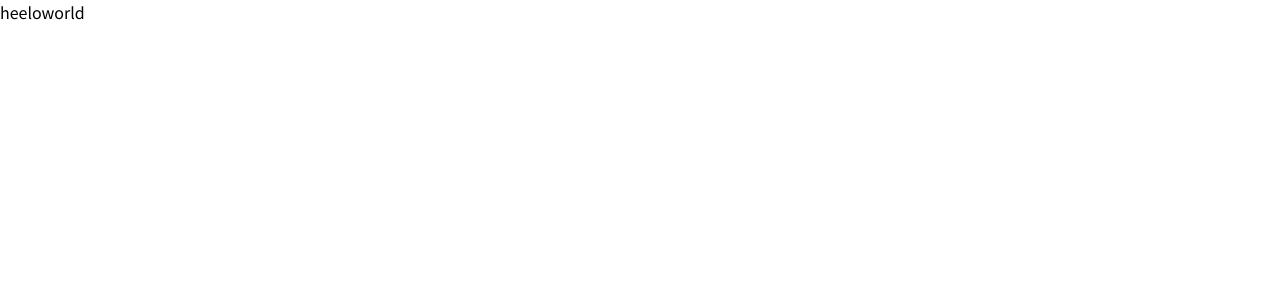
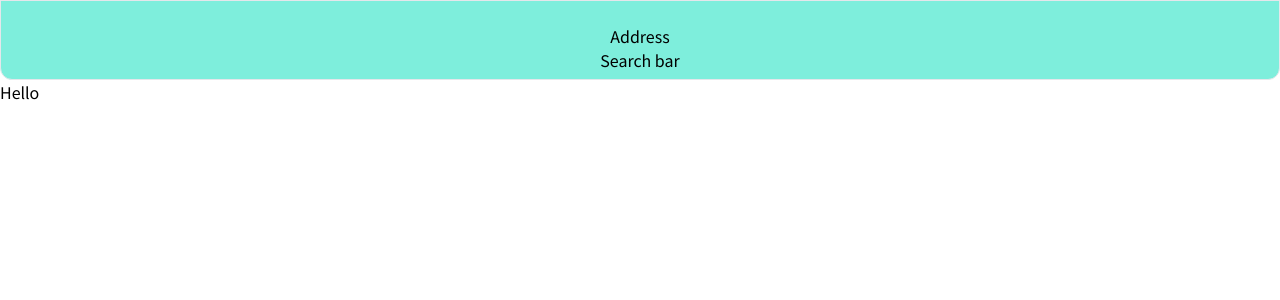
Before and after one commit to taegeun1111/next.js_playground, a Next.js app: page / in a window 1280 px wide. Shown: the top 300 px of the page. Built offline with nearby package versions, Linux system fonts and the light colour scheme.

Commit message:
FEAT: tailwind

```diff
--- /dev/null
+++ b/app/components/navigation/BottomNavigation.tsx
@@ -0,0 +1,5 @@
+export default function BottomNavigation() {
+  return (
+    <div></div>
+  )
+}
--- /dev/null
+++ b/app/components/navigation/TopNavigation.tsx
@@ -0,0 +1,10 @@
+export default function TopNavigation() {
+  return (
+    <nav className="">
+      <div className="flex flex-col w-full h-20 justify-center items-center border rounded-b-xl bg-teal-300/80">
+        <div className="mt-4">Address</div>
+        <div>Search bar</div>
+      </div>
+    </nav>
+  );
+}
--- /dev/null
+++ b/app/components/section/MainSection.tsx
@@ -0,0 +1,5 @@
+export default function MainSection(){
+  return (
+    <div>Hello</div>
+  )
+}
--- a/app/layout.tsx
+++ b/app/layout.tsx
@@ -13,7 +13,7 @@ export default function RootLayout({
 }) {
   return (
     <html lang="en" className={NotoSansKR.className}>
-      <body className="h-screen">{children}</body>
+      <body className="min-h-screen max-w-screen-xl">{children}</body>
     </html>
   );
 }
--- a/app/page.tsx
+++ b/app/page.tsx
@@ -1,5 +1,13 @@
-export default function Home(){
-  return(
-   <div>heeloworld</div>
-  )
+import BottomNavigation from "./components/navigation/BottomNavigation";
+import TopNavigation from "./components/navigation/TopNavigation";
+import MainSection from "./components/section/MainSection";
+
+export default function Home() {
+  return (
+    <div>
+      <TopNavigation />
+      <MainSection />
+      <BottomNavigation />
+    </div>
+  );
 }
--- a/tailwind.config.ts
+++ b/tailwind.config.ts
@@ -2,9 +2,9 @@ import type { Config } from "tailwindcss";
 
 const config: Config = {
   content: [
-    "./src/pages/**/*.{js,ts,jsx,tsx,mdx}",
-    "./src/components/**/*.{js,ts,jsx,tsx,mdx}",
-    "./src/app/**/*.{js,ts,jsx,tsx,mdx}",
+    "./pages/**/*.{js,ts,jsx,tsx,mdx}",
+    "./components/**/*.{js,ts,jsx,tsx,mdx}",
+    "./app/**/*.{js,ts,jsx,tsx,mdx}",
   ],
   plugins: [],
 };
```
